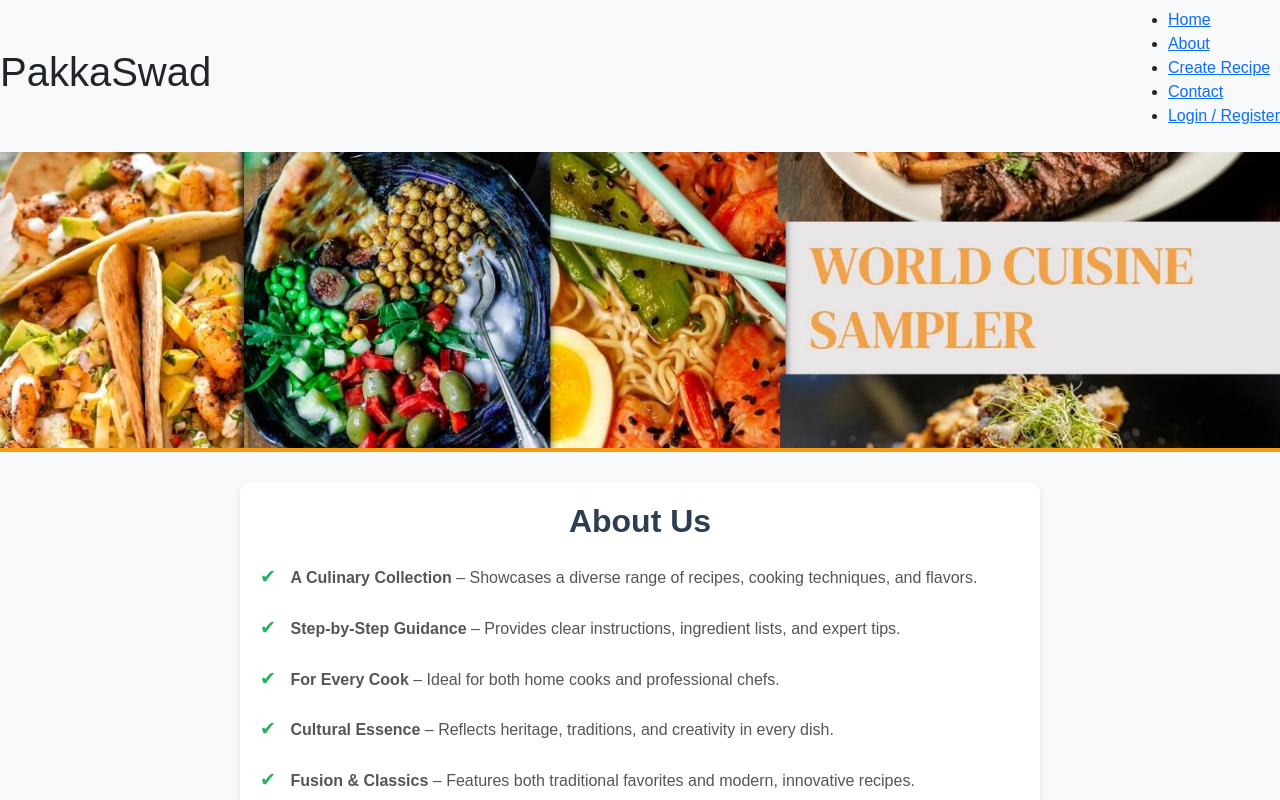
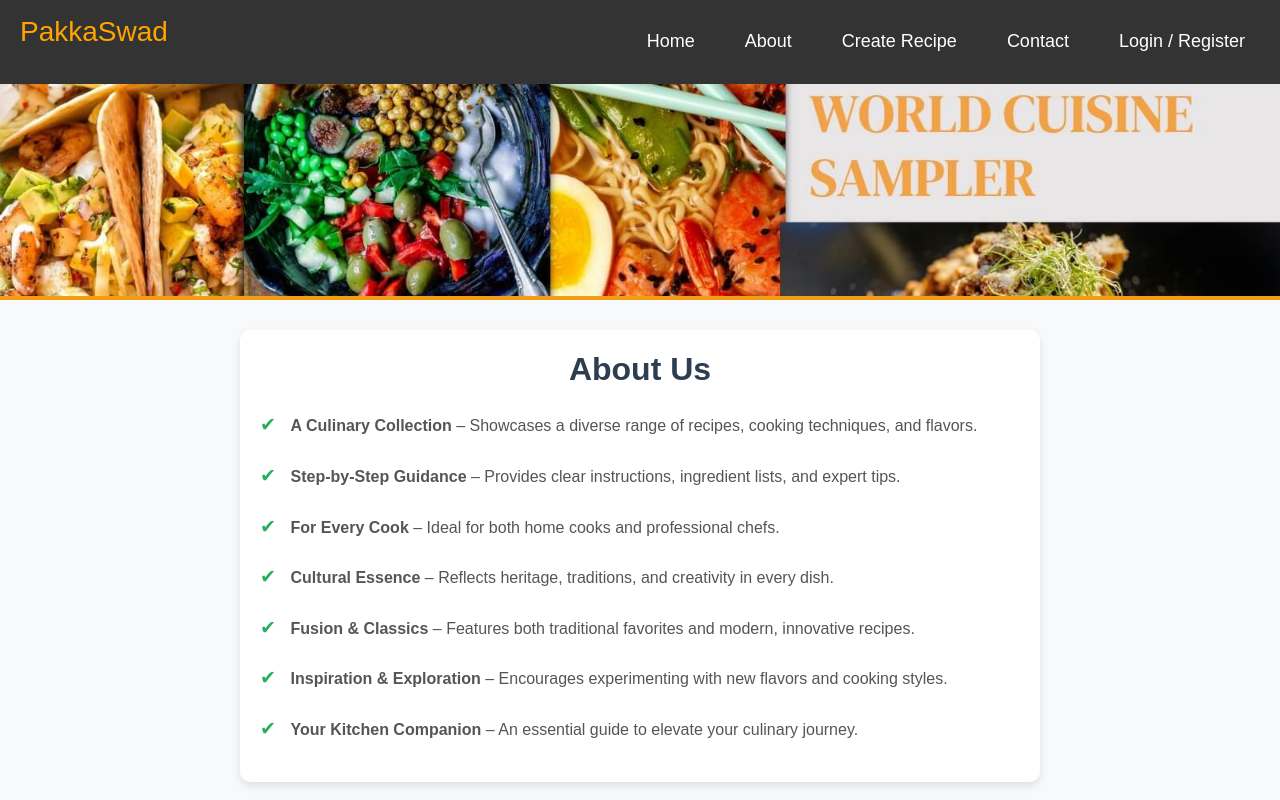
Before and after one commit to TejaNagaSri13/RecipeBook, a React (Create React App) app in the folder frontend/: page / in a window 1280 px wide. Shown: the top 800 px of the page. Built offline with nearby package versions, Linux system fonts and the light colour scheme.

Commit message:
Update Navbar.css

```diff
--- a/frontend/src/components/Navbar.css
+++ b/frontend/src/components/Navbar.css
@@ -1,77 +1,81 @@
-/* General Navbar Styling */
-.custom-navbar {
-  background-color: #2c3e50; /* Dark blue navbar */
-  padding: 15px;
+.navbar {
+  display: flex;
+  flex-direction: row; /* Horizontal alignment */
+  align-items: center;
+  justify-content: space-between; /* Space items evenly */
+  background-color: #333;
+  padding: 15px 20px;
+  width: 100%;
+  position: fixed;
+  top: 0;
+  left: 0;
+  z-index: 1000; /* Ensures it stays above other content */
 }
 
-.navbar-brand {
-  font-size: 1.8rem;
-  font-weight: bold;
-  color: #f1c40f !important; /* Gold color */
-  transition: color 0.3s ease-in-out;
-}
-
-.navbar-brand:hover {
-  color: #e67e22 !important; /* Orange */
+.navbar h1 {
+  color: white;
+  margin-bottom: 20px; /* Title Space */
+  font-size: 28px;
+  color: orange;
 }
 
 /* Navbar Links */
-.navbar-nav .nav-item {
-  margin-right: 15px;
+.navbar ul {
+  list-style: none;
+  display: flex;
+  gap: 20px; /* Spacing between links */
+  margin: 0;
+  padding: 0;
 }
 
-.navbar-nav .nav-link {
-  font-size: 1.1rem;
-  color: #ecf0f1 !important; /* Light Gray */
-  transition: color 0.3s ease-in-out;
+
+/* Navbar Links Styling */
+.navbar ul li {
+  display: inline-block;
 }
 
-.navbar-nav .nav-link:hover {
-  color: #f1c40f !important; /* Gold */
+.navbar ul li a {
+  text-decoration: none;
+  color: white;
+  font-size: 18px;
+  padding: 10px 15px;
+  border-radius: 5px;
 }
 
-/* Login & Register Links */
-.link-light {
-  font-weight: bold;
-  border-radius: 5px;
-  text-decoration: none;
-  transition: background 0.3s ease-in-out;
-  margin-left: 10px;
+.navbar a {
+  color: white;
+  text-decoration: none; /* Remove underline */
+  font-size: 20px;
+  transition: 0.3s ease-in-out;
+  padding: 10px 0;
 }
 
-.bg-success:hover {
-  background-color: #27ae60 !important; /* Darker Green */
+
+.navbar a:hover {
+  color: orange; /* Hover Color */
+  text-decoration: underline; /* Line Hover Effect */
+  text-underline-offset: 6px; /* Distance of underline from text */
+  font-weight: bold; /* Optional Bold Hover */
 }
 
-.bg-info:hover {
-  background-color: #2980b9 !important; /* Darker Blue */
+.navbar .auth-buttons {
+  margin-top: auto; /* Pushes buttons to the bottom */
+  width: 100%;
+  text-align: center;
 }
 
-/* Navbar Toggler (for Mobile) */
-.navbar-toggler {
+.auth-buttons button {
+  width: 100%;
+  padding: 10px;
   border: none;
-  background-color: #f1c40f;
-  padding: 8px;
+  cursor: pointer;
+  background-color: transparent;
+  color: white;
+  transition:0.3s;
 }
 
-.navbar-toggler-icon {
-  background-color: white;
+.auth-buttons button:hover {
+  color: orange; /* Hover Color */
+  text-decoration: underline; /* Line Hover Effect */
+  text-underline-offset: 4px;
 }
-
-/* Responsive Design */
-@media (max-width: 992px) {
-  .navbar-nav {
-    text-align: center;
-    margin-top: 10px;
-  }
-
-  .navbar-nav .nav-item {
-    margin-bottom: 10px;
-  }
-
-  .link-light {
-    display: block;
-    text-align: center;
-    margin-top: 5px;
-  }
-}
```
